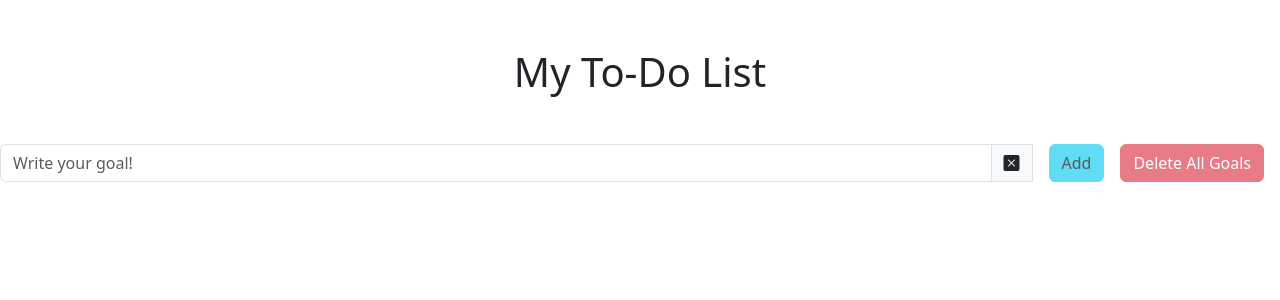
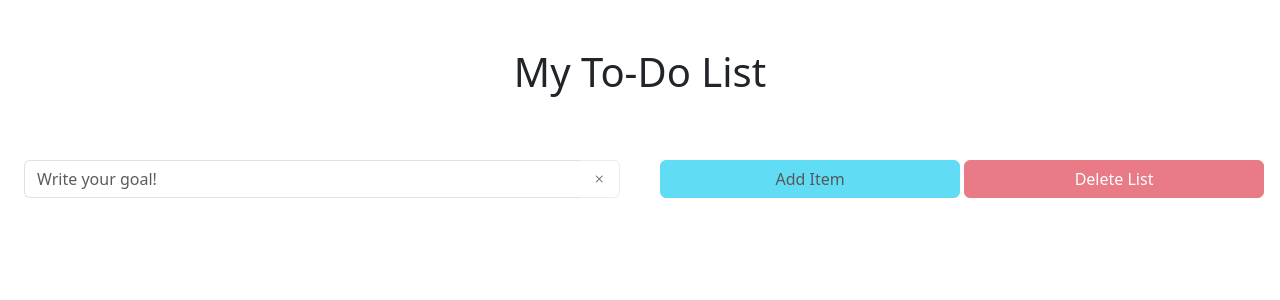
Before and after one commit to ailafonseca/to-do, a Vue app: page / in a window 1280 px wide. Shown: the top 300 px of the page. Built offline with nearby package versions, Linux system fonts and the light colour scheme.

Commit message:
layout alterations

```diff
--- a/src/components/ListItems.vue
+++ b/src/components/ListItems.vue
@@ -1,49 +1,66 @@
 <template>
-  <div class="input-group mb-3">
+  <div
+    class="d-flex flex-md-row flex-column align-items-center justify-content-center mb-md-5 mb-2"
+  >
+    <div class="input-group m-md-3 px-2">
       <input
         v-model="newTask"
         type="text"
         class="form-control"
         aria-label="Sizing example input"
-      aria-describedby="inputGroup-sizing-lg"
         placeholder="Write your goal!"
-      id="input"
         @keyup.enter="addNewTask"
+        style="border-right: 0px; outline: 0px"
       />
+      <button class="btn border border-start-0" @click="cancelNewTask" :disabled="!newTask.length">
+        <i class="bi bi-x"></i>
+      </button>
+    </div>
+    <div class="d-flex flex-md-row justify-content-center mt-md-0 mt-3 mx-md-3 w-100">
       <button
-      class="input-group-text"
-      @click="cancelNewTask"
+        @click="addNewTask"
         :disabled="!newTask.length"
-      id="cancel-button"
+        type="button"
+        class="btn btn-info me-1 text-nowrap col"
       >
-      <i class="bi bi-x-square-fill"></i>
-    </button>
-    <div class="input-group-append mx-3">
-      <button @click="addNewTask" :disabled="!newTask.length" class="btn btn-info" type="button">
-        Add
+        Add Item
       </button>
       <button
         @click="deleteAllTasks"
         :disabled="!tasks.length"
         type="button"
-        class="btn btn-danger ms-3"
+        class="btn btn-danger text-nowrap col"
       >
-        Delete All Goals
+        Delete List
       </button>
     </div>
   </div>
 
-  <div class="d-flex m-2" v-for="(task, i) in tasks" :key="i">
-    <div class="form-check col">
-      <input class="form-check-input" type="checkbox" v-model="checkedTask[i]" />
-      <p :class="['border border-2 text-break', checkedTask[i] ? 'text-decoration-line-through' : '']">{{ task }}</p>
+  <div class="d-flex" v-for="(task, i) in tasks" :key="i">
+    <div class="form-check ms-3 mt-1 col">
+      <input
+        class="form-check-input"
+        style="width: 20px; height: 25px"
+        type="checkbox"
+        v-model="checkedTask[i]"
+      />
+      <p
+        :class="[
+          'border border-2 text-break justify-content-center p-md-2 p-1 fs-6',
+          checkedTask[i] ? 'text-decoration-line-through' : ''
+        ]"
+      >
+        {{ task }}
+      </p>
     </div>
-    <button @click="editTask(i)" type="button" class="btn btn-warning">
+    <div>
+      <button @click="editTask(i)" type="button" class="btn btn-outline-warning ms-md-3">
         <i class="bi bi-pencil-square" />
       </button>
-    <button @click="deleteTask(i)" type="button" class="btn btn-danger ms-3">
+      <button @click="deleteTask(i)" type="button" class="btn btn-outline-danger mx-md-3">
         <i class="bi bi-trash"></i>
       </button>
+    </div>
   </div>
 </template>
 
```
Lines whose indentation alone changed are shown as unchanged.
